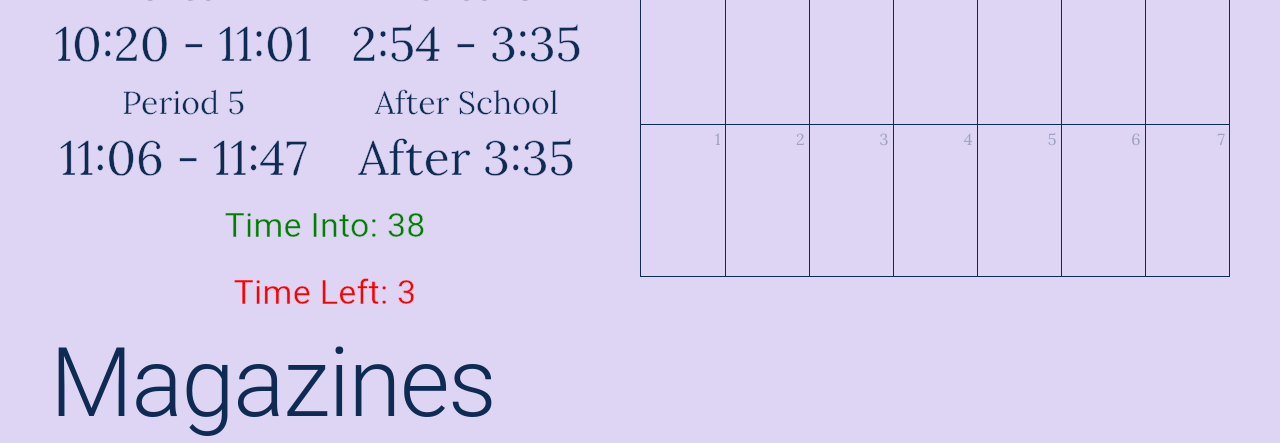
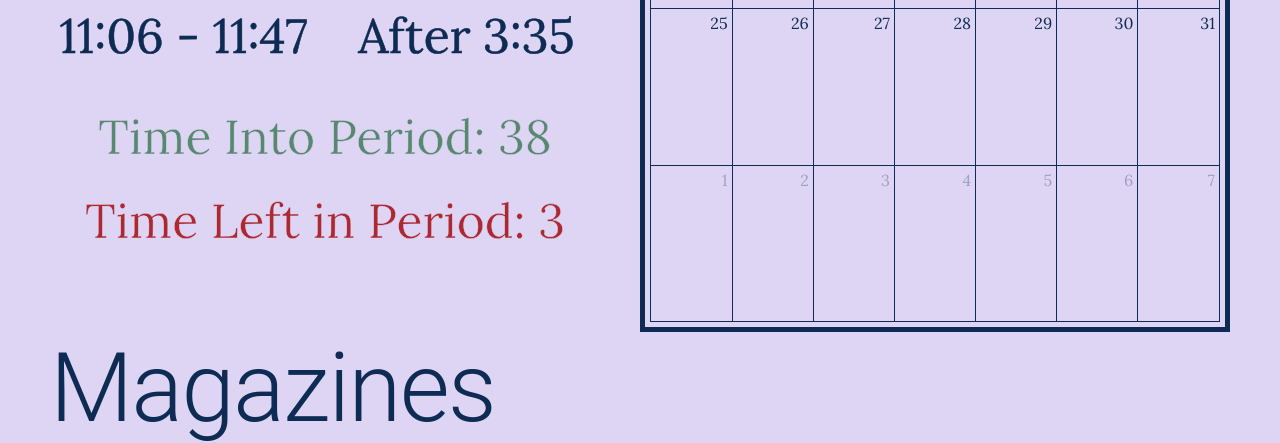
Before and after one commit to Rahuldeb5/junior.stuysu.org, a React (Create React App) app: page / in a window 1280 px wide. Shown: the part 1884-2327 px from the top of the page. Built offline with nearby package versions, Linux system fonts and the light colour scheme; no server answers.

Commit message:
Restyled calendar and schedule

```diff
--- a/src/comps/Calendar.css
+++ b/src/comps/Calendar.css
@@ -1,3 +1,14 @@
 :root {
   --fc-border-color: #0e2b54;
+  --fc-small-font-size: .85em;
 }
+
+.fc .fc-col-header-cell-cushion { /* needs to be same precedence */
+  padding-top: 10px; /* an override! */
+  padding-bottom: 10px; /* an override! */
+}
+
+.calendar {
+  padding: 5px;
+  border: 5px solid #0e2b54;
+}
--- a/src/comps/Calendar.jsx
+++ b/src/comps/Calendar.jsx
@@ -25,7 +25,7 @@ const Calendar = () => {
       events={events}
       eventColor="#0e2b54"
       eventTextColor="white"
-      height={1015}
+      height={1050}
       eventClick={handleEventClick}
     />
   );
--- a/src/comps/DateTimeDisplay.css
+++ b/src/comps/DateTimeDisplay.css
@@ -1,5 +1,5 @@
 .day,
 .date,
 .time {
-  font-size: 2em;
+  font-size: 1.75em;
 }
--- a/src/comps/Schedule.css
+++ b/src/comps/Schedule.css
@@ -1,3 +1,5 @@
+@import url("https://fonts.googleapis.com/css2?family=Dancing+Script:wght@700&display=swap");
+
 .schedules-specifics {
   display: flex;
   flex-direction: row; /* Stack children vertically */
@@ -26,6 +28,7 @@
 .period-name,
 .period-time {
   margin: 4px 0; /* Space between items within left and right schedules */
+  -webkit-text-stroke: 0.5px #0e2b54;
 }
 
 .period-name {
@@ -36,7 +39,16 @@
   font-size: 1.5em;
 }
 
-.left,
-.into {
-  padding: 0.2em;
+.time {
+  padding-top: 25px;
 }
+
+.time-into-container,
+.time-left-container {
+  padding: 0.25em;
+}
+
+.time-left,
+.time-into {
+  font-family: "Lora"!important
+}
--- a/src/comps/Schedule.jsx
+++ b/src/comps/Schedule.jsx
@@ -150,14 +150,14 @@ const Schedule = () => {
       </Box>
       {/* FIX CSS: KALIMUL */}
       <Box className="time">
-        <Box className="into">
-          <Typography variant="h4" color={"green"}>
-            Time Into: {Math.round(minutes)}
+        <Box className="time-into-container">
+          <Typography className="time-into" variant="h3" color={"#588970"}>
+            Time Into Period: {Math.round(minutes)}
           </Typography>
         </Box>
-        <Box className="left">
-          <Typography variant="h4" color={"red"}>
-            Time Left: {Math.round(minutesLeft)}
+        <Box className="time-left-container">
+          <Typography className="time-left" variant="h3" color={"#ad2831"}>
+            Time Left in Period: {Math.round(minutesLeft)}
           </Typography>
         </Box>
       </Box>
```
